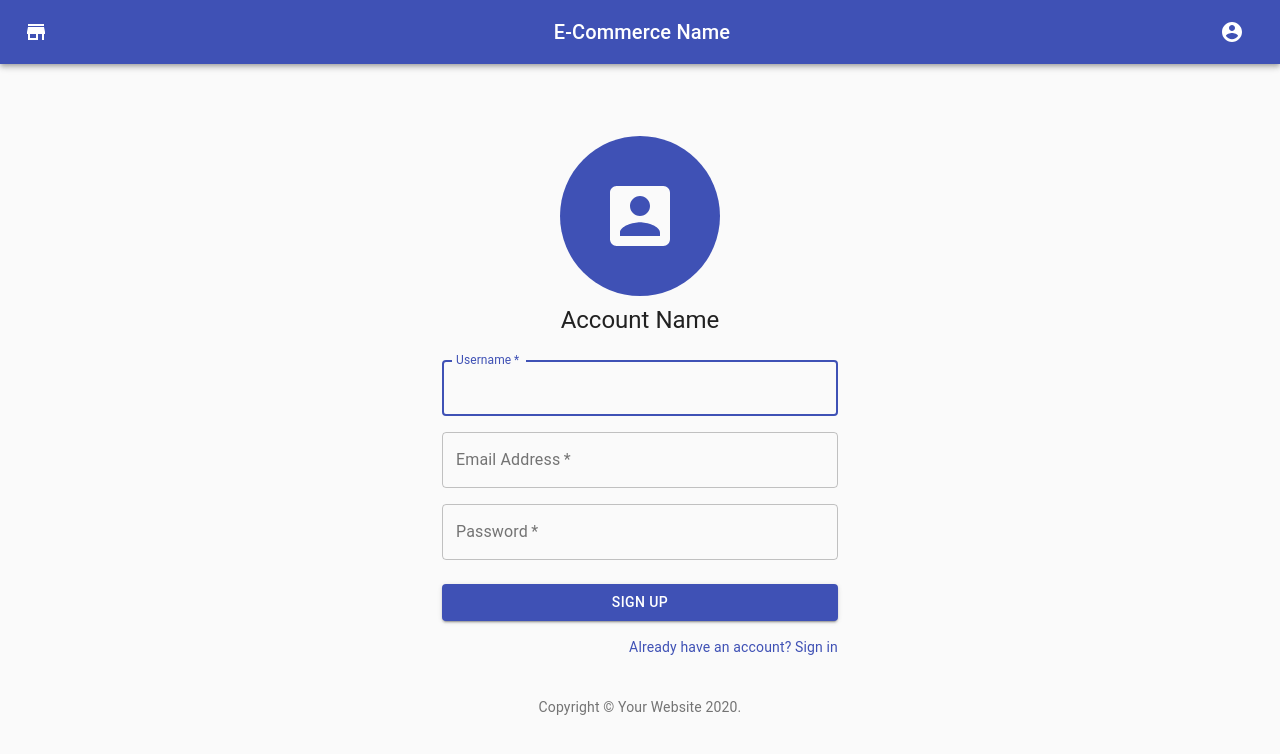
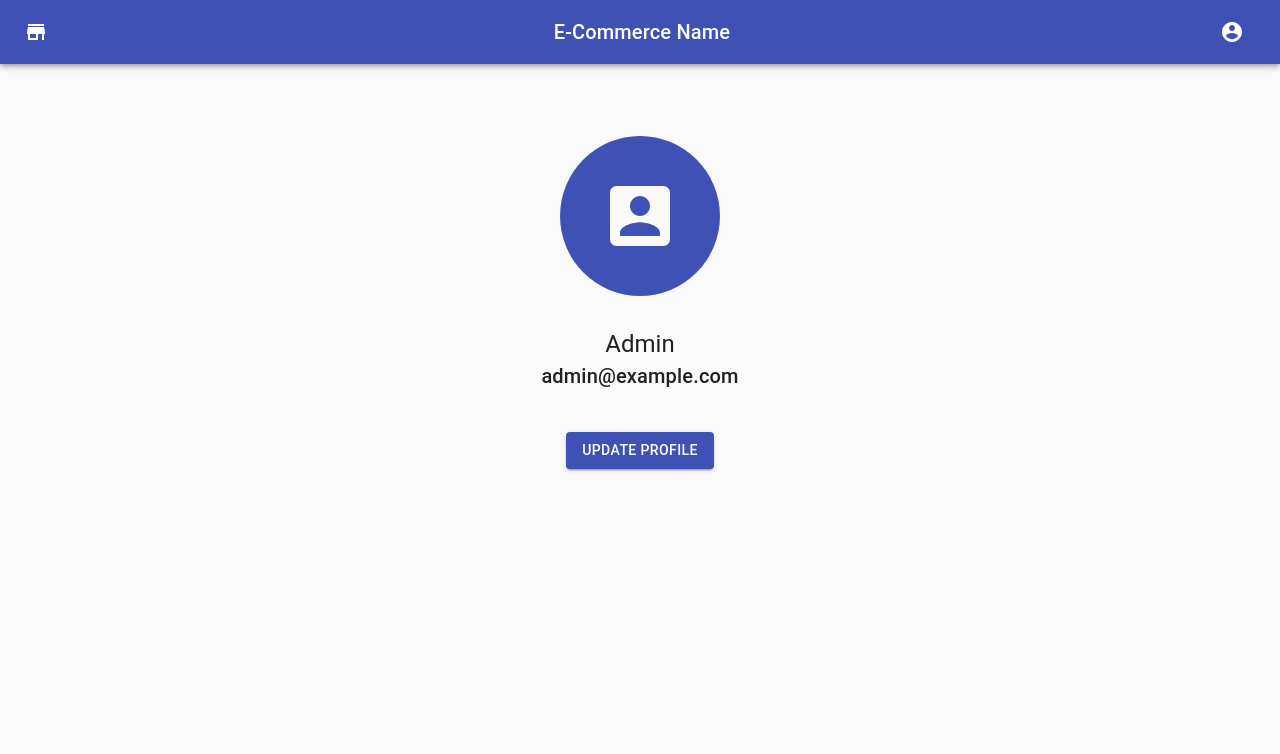
Before and after one commit to msymbolEJA/frontend-textile, a React (Create React App) app: page /account in a window 1280 px wide. Shown: the top 754 px of the page. Built offline with nearby package versions, Linux system fonts and the light colour scheme.

Commit message:
add modal account page

```diff
--- a/src/components/account/Account.js
+++ b/src/components/account/Account.js
@@ -3,25 +3,22 @@ import Avatar from "@material-ui/core/Avatar";
 import Button from "@material-ui/core/Button";
 import CssBaseline from "@material-ui/core/CssBaseline";
 import TextField from "@material-ui/core/TextField";
-import Link from "@material-ui/core/Link";
 import Grid from "@material-ui/core/Grid";
-import Box from "@material-ui/core/Box";
 import AccountBoxRoundedIcon from "@material-ui/icons/AccountBoxRounded";
 import Typography from "@material-ui/core/Typography";
 import { makeStyles } from "@material-ui/core/styles";
 import Container from "@material-ui/core/Container";
+import Modal from "@material-ui/core/Modal";
 
-function Copyright() {
-  return (
-    <Typography variant="body2" color="textSecondary" align="center">
-      {"Copyright © "}
-      <Link color="inherit" href="https://material-ui.com/">
-        Your Website
-      </Link>{" "}
-      {new Date().getFullYear()}
-      {"."}
-    </Typography>
-  );
+function getModalStyle() {
+  const top = 50;
+  const left = 50;
+
+  return {
+    top: `${top}%`,
+    left: `${left}%`,
+    transform: `translate(-${top}%, -${left}%)`,
+  };
 }
 
 const useStyles = makeStyles((theme) => ({
@@ -46,21 +43,43 @@ const useStyles = makeStyles((theme) => ({
   icon: {
     fontSize: 80,
   },
+  modalpaper: {
+    position: "absolute",
+    width: 400,
+    backgroundColor: theme.palette.background.paper,
+    border: "2px solid #000",
+    boxShadow: theme.shadows[5],
+    padding: theme.spacing(2, 4, 3),
+    borderRadius: 10,
+  },
+  modalButton: {
+    margin: theme.spacing(3, 0, 2),
+  },
+  info: {
+    margin: theme.spacing(3, 0, 2),
+  },
 }));
+
+const accountData = {
+  accountName: "Admin",
+  email: "admin@example.com",
+};
 
 export default function Account() {
   const classes = useStyles();
+  const [modalStyle] = React.useState(getModalStyle);
+  const [open, setOpen] = React.useState(false);
 
-  return (
-    <Container component="main" maxWidth="xs">
-      <CssBaseline />
-      <div className={classes.paper}>
-        <Avatar className={classes.avatar}>
-          <AccountBoxRoundedIcon className={classes.icon} />
-        </Avatar>
-        <Typography component="h1" variant="h5">
-          Account Name
-        </Typography>
+  const handleOpen = () => {
+    setOpen(true);
+  };
+
+  const handleClose = () => {
+    setOpen(false);
+  };
+
+  const body = (
+    <div style={modalStyle} className={classes.modalpaper}>
       <form className={classes.form} noValidate>
         <Grid container spacing={2}>
           <Grid item xs={12}>
@@ -73,6 +92,7 @@ export default function Account() {
               id="userName"
               label="Username"
               autoFocus
+              defaultValue={accountData.accountName}
             />
           </Grid>
 
@@ -85,6 +105,7 @@ export default function Account() {
               label="Email Address"
               name="email"
               autoComplete="email"
+              defaultValue={accountData.email}
             />
           </Grid>
           <Grid item xs={12}>
@@ -93,11 +114,41 @@ export default function Account() {
               required
               fullWidth
               name="password"
-                label="Password"
+              label="Current Password"
               type="password"
               id="password"
               autoComplete="current-password"
             />
+          </Grid>
+          <Grid item xs={12}>
+            <TextField
+              variant="outlined"
+              required
+              fullWidth
+              name="newPassword"
+              label="New Password"
+              type="password"
+              id="newPassword"
+              autoComplete="current-password"
+            />
+          </Grid>
+          <Grid item xs={12}>
+            <TextField
+              variant="outlined"
+              required
+              fullWidth
+              name="confirmPassword"
+              label="Confirm Password"
+              type="password"
+              id="confirmPassword"
+              autoComplete="current-password"
+            />
+          </Grid>
+          <Grid item xs={12}>
+            <Button variant="contained" fullWidth component="label">
+              Update Profile Picture
+              <input type="file" hidden />
+            </Button>
           </Grid>
         </Grid>
         <Button
@@ -107,20 +158,46 @@ export default function Account() {
           color="primary"
           className={classes.submit}
         >
-            Sign Up
+          Update
         </Button>
-          <Grid container justify="flex-end">
-            <Grid item>
-              <Link href="#" variant="body2">
-                Already have an account? Sign in
-              </Link>
-            </Grid>
-          </Grid>
       </form>
     </div>
-      <Box mt={5}>
-        <Copyright />
-      </Box>
+  );
+
+  return (
+    <Container component="main" maxWidth="xs">
+      <CssBaseline />
+      <div className={classes.paper}>
+        <Avatar className={classes.avatar}>
+          <AccountBoxRoundedIcon className={classes.icon} />
+        </Avatar>
+        <div className={classes.info}>
+          <Typography component="h1" variant="h5">
+            {accountData.accountName}
+          </Typography>
+          <Typography variant="h6">{accountData.email}</Typography>
+        </div>
+        <div>
+          <Button
+            type="button"
+            fullWidth
+            variant="contained"
+            color="primary"
+            onClick={handleOpen}
+            className={classes.modalButton}
+          >
+            Update Profile
+          </Button>
+          <Modal
+            open={open}
+            onClose={handleClose}
+            aria-labelledby="simple-modal-title"
+            aria-describedby="simple-modal-description"
+          >
+            {body}
+          </Modal>
+        </div>
+      </div>
     </Container>
   );
 }
```
Lines whose indentation alone changed are shown as unchanged.
